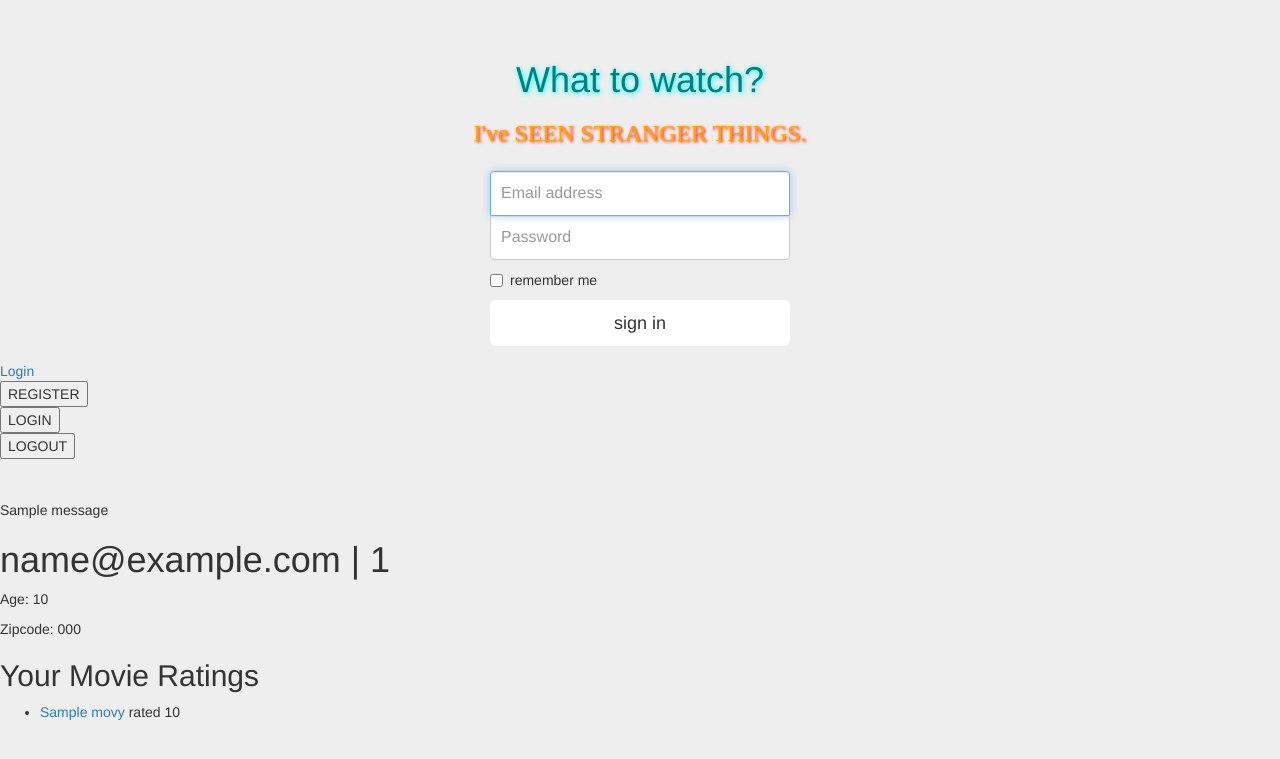
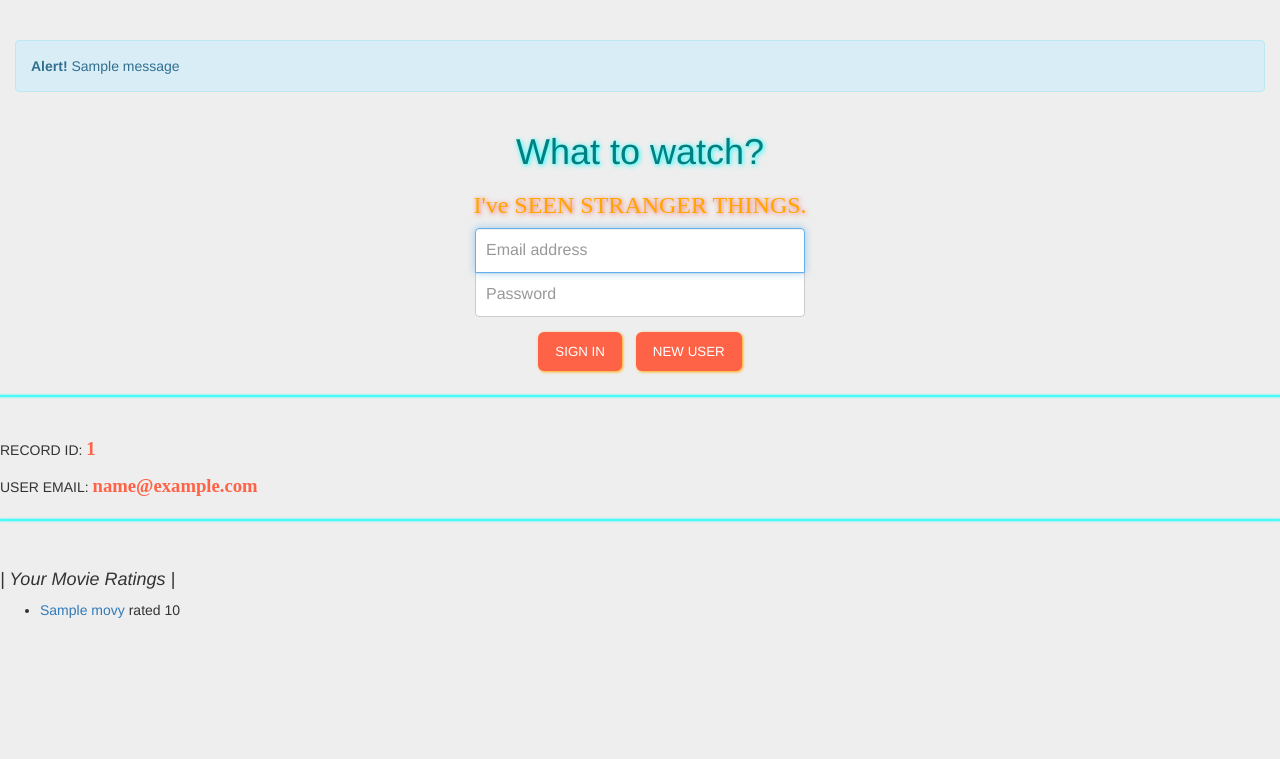
Before and after one commit to tdiede/movie_ratings, a Flask app: page /users/1 in a window 1280 px wide. Shown: the top 759 px of the page. Run offline with Flask 2, Linux system fonts and the light colour scheme; tables that the repository leaves empty hold one stand-in row (values such as "Sample post"); one stand-in notice (Sample message) is shown; some libraries are stand-ins or nearby versions.

Commit message:
Random name generation and user profile.

```diff
--- a/server.py
+++ b/server.py
@@ -29,68 +29,57 @@
     return render_template("homepage.html")
 
 
-@app.route('/register', methods=['GET'])
-def register_form():
-    """New users can create an account through this form."""
+@app.route('/process', methods=['POST'])
+def process():
+    """Figures out whether this is a login or register route."""
 
-    return render_template("register_form.html")
+    if request.form['submit'] == 'signin':
 
+        # Get form variables.
+        email = request.form['email']
+        password = request.form['password']
 
-@app.route('/register', methods=['POST'])
-def register_process():
-    """Process new user account registration."""
+        user = User.query.filter_by(email=email).first()
 
-    # Get form variables.
-    email = request.form['email']
-    password = request.form['password']
-    age = int(request.form['age'])
-    zipcode = request.form['zipcode']
+        if not user:
+            flash("You are not a registered user, %s. Please register." % email)
+            return redirect("/")
 
-    new_user = User(email=email, password=password, age=age, zipcode=zipcode)
+        if user.password != password:
+            flash("Incorrect password. Please try again.")
+            return redirect("/")
 
-    db.session.add(new_user)
-    db.session.commit()
+        session['user_id'] = user.user_id
 
-    flash("User %s added." % email)
-    return redirect("/")
+        flash("Logged in.")
+        return redirect("/users/%s" % user.user_id)
 
+    elif request.form['submit'] == 'register':
 
-@app.route('/login', methods=['GET'])
-def login_form():
-    """Registered users can log in through this form."""
+        # Get form variables.
+        email = request.form['email']
+        password = request.form['password']
 
-    return render_template("login_form.html")
+        user = User.query.filter_by(email=email).first()
 
+        if user:
+            flash("Email address already registered.")
+            return redirect("/")
 
-@app.route('/login', methods=['POST'])
-def login_process():
-    """Process user login."""
+        new_user = User(email=email, password=password)
 
-    # Get form variables.
-    email = request.form['email']
-    password = request.form['password']
+        db.session.add(new_user)
+        db.session.commit()
 
-    user = User.query.filter_by(email=email).first()
-
-    if not user:
-        flash("You are not a registered user, %s. Please register." % email)
-        return redirect("/register")
-
-    if user.password != password:
-        flash("Incorrect password. Please try again.")
-        return redirect("/login")
-
-    session['user_id'] = user.user_id
-
-    flash("Logged in.")
-    return redirect("/users/%s" % user.user_id)
+        flash("User %s added. Please sign in." % email)
+        return redirect("/")
 
 
 @app.route('/logout', methods=['POST'])
 def logout_process():
     """Process user logout."""
 
-    del session['user_login']
+    del session['user_id']
     flash('You are now logged out.')
     return redirect("/")
 
@@ -100,8 +89,8 @@
     """Show list of users."""
 
     users = User.query.all()
-
-    return render_template("user_list.html", users=users)
+    num_users = len(users)
+    return render_template("user_list.html", users=users, num_users=num_users)
 
 
 @app.route('/users/<int:user_id>')
@@ -192,7 +181,7 @@
 
     # visual display (call to OMDB API)
     response = get_movie_info(movie_id)
-    visuals = json.loads(response.data)
+    data = json.loads(response.data)
 
     return render_template("movie.html",
                            movie=movie,
@@ -202,7 +191,7 @@
                            eye_rating=eye_rating,
                            difference=difference,
                            beratement=beratement,
-                           visuals=visuals)
+                           data=data)
 
 
 @app.route('/movies/<int:movie_id>', methods=['POST'])
--- a/static/css/site.css
+++ b/static/css/site.css
@@ -14,29 +14,31 @@
 
 .intro > h3 {
   color: orange;
-  text-shadow: red 1px 1px 3px;
+  text-shadow: tomato 1px 1px 5px;
   font-family: 'ITC Benguiat Std';
 }
 
-.btn {
-  background-color: white;
-  color: #333333;
+.submit {
+  text-align: center;
 }
 
-.form-signin {
+.btn {
+  color: white;
+  background-color: tomato;
+  box-shadow: orange 1px 1px 3px;
+  font-size: 10pt;
+  margin: 5px;
+}
+.btn:hover {
+  color: teal;
+  font-weight: bold;
+  background-color: #dcdcdc;
+}
+
+.form-submit .form-control {
+  position: relative;
   max-width: 330px;
-  padding: 15px;
   margin: 0 auto;
-}
-.form-signin .form-signin-heading,
-.form-signin .checkbox {
-  margin-bottom: 10px;
-}
-.form-signin .checkbox {
-  font-weight: normal;
-}
-.form-signin .form-control {
-  position: relative;
   height: auto;
   -webkit-box-sizing: border-box;
      -moz-box-sizing: border-box;
@@ -44,16 +46,56 @@
   padding: 10px;
   font-size: 16px;
 }
-.form-signin .form-control:focus {
+.form-submit .form-control:focus {
   z-index: 2;
 }
-.form-signin input[type="email"] {
+.form-submit input[type="email"] {
   margin-bottom: -1px;
   border-bottom-right-radius: 0;
   border-bottom-left-radius: 0;
 }
-.form-signin input[type="password"] {
+.form-submit input[type="password"] {
   margin-bottom: 10px;
   border-top-left-radius: 0;
   border-top-right-radius: 0;
 }
+
+hr.blur {
+    border: 0;
+    height: 0;
+    box-shadow: 0 0 2px 1px aqua;
+}
+
+span.user {
+  color: tomato;
+  font-family: 'ITC Benguiat Std';
+  font-weight: bold;
+  font-size: 14pt;
+}
+
+.user-rating {
+  color: tomato;
+  text-shadow: orange 1px 1px 5px;
+  font-size: 16pt;
+  animation: blinker 3s linear infinite;
+}
+
+.ratings {
+  color: #333333;
+  text-shadow: #dcdcdc 1px 1px 2px;
+  font-size: 10pt;
+}
+
+@keyframes blinker {
+  50% { opacity: 0; }
+}
+
+img.rounded-avatar {
+  border-radius: 10px;
+  opacity: 0.5;
+  border: white 2px;
+}
+
+h4 {
+  font-style: italic;
+}
--- a/templates/base.html
+++ b/templates/base.html
@@ -1,6 +1,7 @@
 <!doctype html>
 <html>
 <head>
+
   <script src="https://code.jquery.com/jquery-3.1.1.min.js"
           integrity="sha256-hVVnYaiADRTO2PzUGmuLJr8BLUSjGIZsDYGmIJLv2b8="
           crossorigin="anonymous"></script>
@@ -11,62 +12,51 @@
   <script src="https://maxcdn.bootstrapcdn.com/bootstrap/3.3.7/js/bootstrap.min.js" ></script>
 
   <link rel="stylesheet" href="../static/css/site.css" />
+  <script src="../static/js/api.js" ></script>
 
   <title>** Movie Ratings **</title>
+
 </head>
 
 <body>
 
-
-
+<div class="container-fluid">
+    {% for flash in get_flashed_messages() %}
+    <div class="alert alert-info">
+    <strong>Alert! </strong> {{ flash }}
+    </div>
+    {% endfor %}
+</div>
 
     <div class="container">
+
+        {% if "user_id" in session %}
+            <form action="/logout" method="POST">
+                <button type="submit" class="btn btn-lg" name="submit" value="logout">LOG OUT</button>
+            </form>
+        {% else %}
 
         <div class='intro'>
             <h1>What to watch?</h1>
             <h3>I've SEEN STRANGER THINGS.</h3>
         </div>
 
-      <form class="form-signin">
+        <form class="form-submit" action="/process" method="POST">
             <label for="inputEmail" class="sr-only">email address</label>
-        <input type="email" id="inputEmail" class="form-control" placeholder="Email address" required autofocus>
+            <input type="email" name="email" id="inputEmail" class="form-control" placeholder="Email address" required autofocus>
             <label for="inputPassword" class="sr-only">password</label>
-        <input type="password" id="inputPassword" class="form-control" placeholder="Password" required>
-        <div class="checkbox">
-          <label>
-            <input type="checkbox" value="remember-me"> remember me
-          </label>
+            <input type="password" name="password" id="inputPassword" class="form-control" placeholder="Password" required>
+            <div class="submit">
+                <button type="submit" class="btn btn-lg" name="submit" value="signin">SIGN IN</button>
+                <button type="submit" class="btn btn-lg" name="submit" value="register">NEW USER</button>
             </div>
-        <button class="btn btn-lg btn-block" type="submit">sign in</button>
         </form>
-
-</div>
 
 
 
 
-
-{% if "user_id" in session %}
-    <a href="/logout">Logout</a>
-{% else %}
-    <a href="/login">Login</a>
+    </div>
 {% endif %}
-
-<form action="/register" method="GET">
-    <input type="submit" value="REGISTER">
-</form>
-<form action="/login" method="GET">
-    <input type="submit" value="LOGIN">
-</form>
-<form action="/logout" method="POST">
-    <input type="submit" value="LOGOUT">
-</form>
-
-<hr>
-
-{% for flash in get_flashed_messages() %}
-  {{ flash }}
-{% endfor %}
 
 {% block content %} put your content here {% endblock %}
 
--- a/templates/user.html
+++ b/templates/user.html
@@ -1,16 +1,24 @@
 {% extends 'base.html' %}
 {% block content %}
 
-<h1>{{ user.email }} | {{ user.user_id }}</h1>
+<hr class="blur">
+<br>
+
+
+<p>RECORD ID: <span class="user">{{ user.user_id }}</span></p>
+<p>USER EMAIL: <span class="user">{{ user.email }}</span></p>
+
 <div id="user_profile">
-    <p>Age: {{ user.age }}</p>
-    <p>Zipcode: {{ user.zipcode }}</p>
+<!--     <p>Age: {{ user.age }}</p> |
+    <p>Zipcode: {{ user.zipcode }}</p> -->
 </div>
 
+<hr class="blur">
+<br>
+
 <div id="user_ratings">
+    <h4>| Your Movie Ratings |</h4>
     {% if user.ratings %}
-
-        <h2>Your Movie Ratings</h2>
         <ul>
         {% for rating in user.ratings %}
             <li>
```
Also changed, not shown: static/js/api.js (added, +91 -0 lines), templates/homepage.html (+7 -3 lines), templates/login_form.html (deleted, +0 -24 lines), templates/movie.html (+78 -19 lines), templates/register_form.html (deleted, +0 -38 lines), templates/user_list.html (+41 -5 lines). Lines whose indentation alone changed are shown as unchanged.
